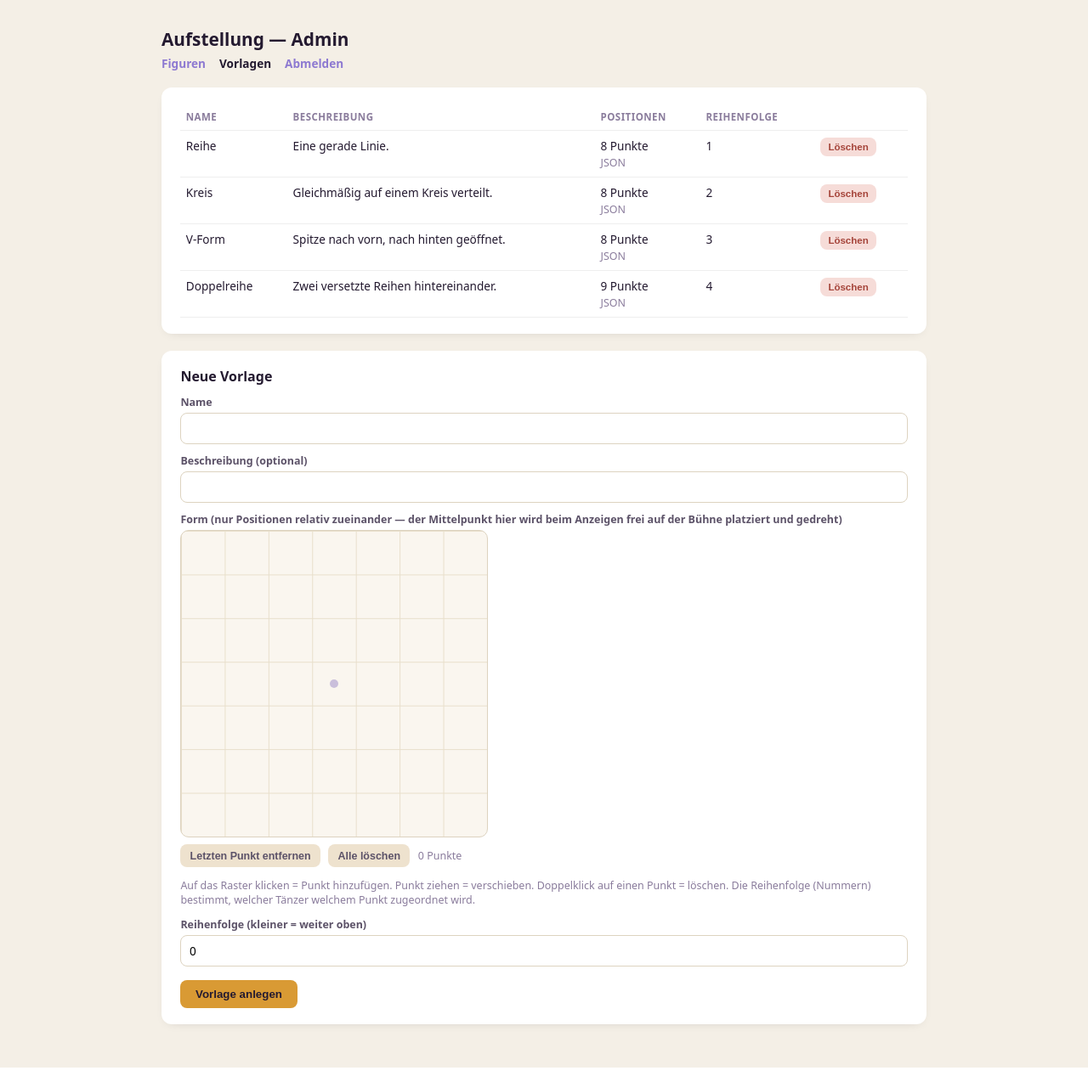
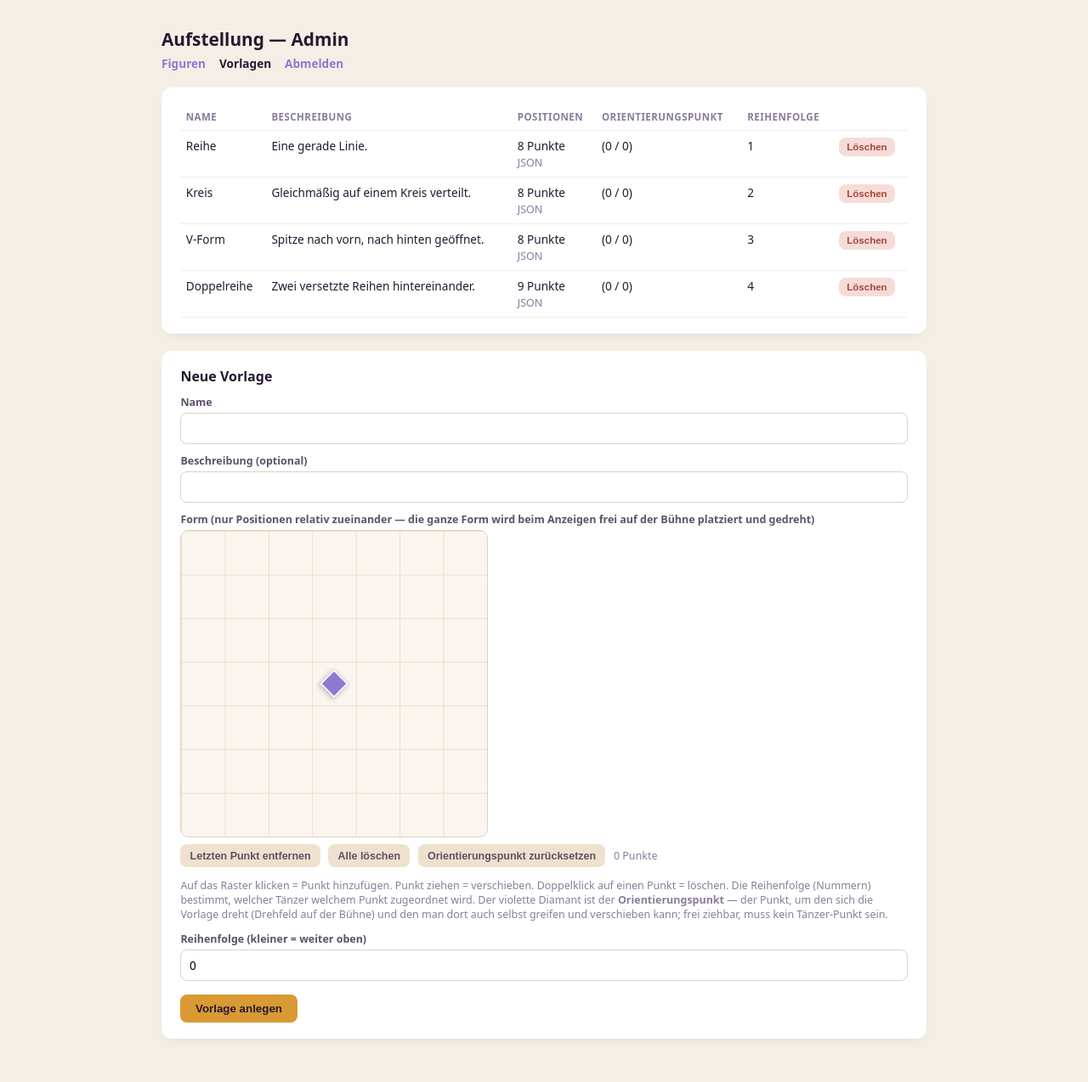
Before and after one commit to Siddo987/formation-builder, a PHP site: page /admin/layouts.php in a window 1280 px wide. Shown: the whole page at 85% size. Run offline with PHP 8.4, Linux system fonts and the light colour scheme; the visitor is signed in with stand-in values (Sample User, id 1); data comes from the database, SQL or seed files in the repository; both versions use the stored data as it was after the commit.

Commit message:
Vorlagen: admin-settable Orientierungspunkt (rotation pivot)
Each Vorlage now has its own origin/pivot point, separate from the
numbered per-dancer positions — settable in the admin grid editor as
a distinct, always-present violet diamond (draggable, not deletable),
stored as origin_x/origin_y (new columns, default 0 — matches the
previous fixed (0,0) pivot exactly for existing rows, with an ALTER
TABLE migration for tables created before this existed). The stage
side renders it as its own distinct grabbable ghost point too
(dragging it moves the whole shape, same as any other point — they
all just update the shared offset) and rotates the whole shape around
it instead of always around (0,0).

Also includes css/stage.css's half of the previous two commits
(roster selection highlight, grabbable crosshair) — same file, hadn't
been staged yet.

Verified with Playwright, including the exact rotated coordinates for
a non-default origin matching the expected rigid-transform math.

Co-Authored-By: Claude Sonnet 5 <noreply@anthropic.com>

```diff
--- a/admin/layouts.php
+++ b/admin/layouts.php
@@ -26,23 +26,27 @@ try {
             $name = trim((string)($_POST['name'] ?? ''));
             $description = trim((string)($_POST['description'] ?? ''));
             $positionsRaw = trim((string)($_POST['positions_json'] ?? ''));
+            $originRaw = trim((string)($_POST['origin_json'] ?? ''));
             $sortOrder = (int)($_POST['sort_order'] ?? 0);
             $decoded = json_decode($positionsRaw, true);
             $validPositions = is_array($decoded) && count($decoded) > 0 && array_reduce($decoded, function ($ok, $p) {
                 return $ok && is_array($p) && isset($p['x']) && isset($p['y']) && is_numeric($p['x']) && is_numeric($p['y']);
             }, true);
+            $originDecoded = json_decode($originRaw, true);
+            $originX = (is_array($originDecoded) && isset($originDecoded['x']) && is_numeric($originDecoded['x'])) ? (float)$originDecoded['x'] : 0.0;
+            $originY = (is_array($originDecoded) && isset($originDecoded['y']) && is_numeric($originDecoded['y'])) ? (float)$originDecoded['y'] : 0.0;
             if ($name === '') {
                 $error = 'Name fehlt.';
             } elseif (!$validPositions) {
                 $error = 'Positions-JSON ist ungültig — erwartet wird eine Liste wie [{"x":0,"y":5},{"x":2,"y":3}].';
             } else {
-                $stmt = db()->prepare('INSERT INTO layouts (id, name, description, positions_json, sort_order) VALUES (?, ?, ?, ?, ?)');
-                $stmt->execute([random_row_id2('lay'), $name, $description, json_encode($decoded, JSON_UNESCAPED_UNICODE), $sortOrder]);
+                $stmt = db()->prepare('INSERT INTO layouts (id, name, description, positions_json, origin_x, origin_y, sort_order) VALUES (?, ?, ?, ?, ?, ?, ?)');
+                $stmt->execute([random_row_id2('lay'), $name, $description, json_encode($decoded, JSON_UNESCAPED_UNICODE), $originX, $originY, $sortOrder]);
                 $notice = 'Vorlage "' . $name . '" angelegt.';
             }
         }
     }
-    $rows = db()->query('SELECT id, name, description, positions_json, sort_order FROM layouts ORDER BY sort_order ASC, name ASC')->fetchAll();
+    $rows = db()->query('SELECT id, name, description, positions_json, origin_x, origin_y, sort_order FROM layouts ORDER BY sort_order ASC, name ASC')->fetchAll();
 } catch (Throwable $e) {
     error_log($e->getMessage());
     $dbError = 'Datenbank nicht erreichbar oder Tabelle "layouts" fehlt — wurde schema.sql schon gegen die echte Datenbank ausgeführt?';
@@ -55,6 +59,10 @@ function describe_positions(string $json): string {
     if (!is_array($p)) return $json;
     $n = count($p);
     return $n . ($n === 1 ? ' Punkt' : ' Punkte');
+}
+function describe_origin($x, $y): string {
+    $fmt = function ($v) { return rtrim(rtrim(sprintf('%.2f', round((float)$v, 2)), '0'), '.'); };
+    return '(' . $fmt($x) . ' / ' . $fmt($y) . ')';
 }
 ?>
 <!doctype html>
@@ -97,11 +105,13 @@ function describe_positions(string $json): string {
     border:1px solid #ddd3c0; border-radius:10px;
     cursor:crosshair; user-select:none; touch-action:none;
   }
-  .vorlage-grid-center{
-    position:absolute; left:50%; top:50%; width:10px; height:10px;
-    transform:translate(-50%,-50%); border-radius:50%;
-    background:#cabfdb; pointer-events:none;
+  .vorlage-origin{
+    position:absolute; width:20px; height:20px;
+    transform:translate(-50%,-50%) rotate(45deg);
+    background:#8d79d1; border:2px solid #fff; box-shadow:0 2px 6px rgba(0,0,0,.25);
+    cursor:grab;
   }
+  .vorlage-origin:active{cursor:grabbing;}
   .vorlage-point{
     position:absolute; width:26px; height:26px;
     transform:translate(-50%,-50%); border-radius:50%;
@@ -127,13 +137,14 @@ function describe_positions(string $json): string {
 
   <div class="card">
     <table>
-      <thead><tr><th>Name</th><th>Beschreibung</th><th>Positionen</th><th>Reihenfolge</th><th></th></tr></thead>
+      <thead><tr><th>Name</th><th>Beschreibung</th><th>Positionen</th><th>Orientierungspunkt</th><th>Reihenfolge</th><th></th></tr></thead>
       <tbody>
       <?php foreach ($rows as $row): ?>
         <tr>
           <td><?= h2($row['name']) ?></td>
           <td><?= h2($row['description']) ?></td>
           <td><?= h2(describe_positions($row['positions_json'])) ?> <details><summary class="hint" style="cursor:pointer;display:inline;">JSON</summary><pre><?= h2($row['positions_json']) ?></pre></details></td>
+          <td><?= h2(describe_origin($row['origin_x'] ?? 0, $row['origin_y'] ?? 0)) ?></td>
           <td><?= h2($row['sort_order']) ?></td>
           <td>
             <form method="post" onsubmit="return confirm('Vorlage wirklich löschen?');">
@@ -145,7 +156,7 @@ function describe_positions(string $json): string {
           </td>
         </tr>
       <?php endforeach; ?>
-      <?php if (!$rows): ?><tr><td colspan="5" class="hint">Noch keine Vorlagen.</td></tr><?php endif; ?>
+      <?php if (!$rows): ?><tr><td colspan="6" class="hint">Noch keine Vorlagen.</td></tr><?php endif; ?>
       </tbody>
     </table>
   </div>
@@ -159,18 +170,23 @@ function describe_positions(string $json): string {
       <input type="text" id="name" name="name" required maxlength="120">
       <label for="description">Beschreibung (optional)</label>
       <input type="text" id="description" name="description" maxlength="255">
-      <label>Form (nur Positionen relativ zueinander — der Mittelpunkt hier wird beim Anzeigen frei auf der Bühne platziert und gedreht)</label>
-      <div class="vorlage-grid" id="vorlageGrid"><div class="vorlage-grid-center"></div></div>
+      <label>Form (nur Positionen relativ zueinander — die ganze Form wird beim Anzeigen frei auf der Bühne platziert und gedreht)</label>
+      <div class="vorlage-grid" id="vorlageGrid"></div>
       <div class="vorlage-toolbar">
         <button type="button" class="secondary" id="vorlageUndoBtn">Letzten Punkt entfernen</button>
         <button type="button" class="secondary" id="vorlageClearBtn">Alle löschen</button>
+        <button type="button" class="secondary" id="vorlageOriginResetBtn">Orientierungspunkt zurücksetzen</button>
         <span class="hint" id="vorlagePointCount">0 Punkte</span>
       </div>
       <p class="hint">
         Auf das Raster klicken = Punkt hinzufügen. Punkt ziehen = verschieben. Doppelklick auf einen Punkt = löschen.
         Die Reihenfolge (Nummern) bestimmt, welcher Tänzer welchem Punkt zugeordnet wird.
+        Der violette Diamant ist der <strong>Orientierungspunkt</strong> — der Punkt, um den sich die Vorlage
+        dreht (Drehfeld auf der Bühne) und den man dort auch selbst greifen und verschieben kann; frei ziehbar,
+        muss kein Tänzer-Punkt sein.
       </p>
       <input type="hidden" name="positions_json" id="positions_json" value="[]">
+      <input type="hidden" name="origin_json" id="origin_json" value='{"x":0,"y":0}'>
       <label for="sort_order">Reihenfolge (kleiner = weiter oben)</label>
       <input type="number" id="sort_order" name="sort_order" value="0">
       <button type="submit">Vorlage anlegen</button>
@@ -182,8 +198,10 @@ function describe_positions(string $json): string {
   var GRID_MIN = -7, GRID_MAX = 7, GRID_SPAN = 14;
   var grid = document.getElementById('vorlageGrid');
   var field = document.getElementById('positions_json');
+  var originField = document.getElementById('origin_json');
   var countEl = document.getElementById('vorlagePointCount');
   var points = [];
+  var origin = {x: 0, y: 0};
   var suppressNextClick = false;
 
   function toPercent(v){ return ((v - GRID_MIN) / GRID_SPAN) * 100; }
@@ -192,12 +210,49 @@ function describe_positions(string $json): string {
 
   function sync(){
     field.value = JSON.stringify(points);
+    originField.value = JSON.stringify(origin);
     countEl.textContent = points.length + (points.length === 1 ? ' Punkt' : ' Punkte');
     render();
   }
 
+  // The orientation point ("Orientierungspunkt") is its own always-present, non-deletable marker
+  // — a diamond distinct from the numbered dancer-slot dots — draggable the same way, but not
+  // tied to any dancer. It's the rotation pivot on the stage side (see js/stage.js's
+  // layoutPointToStage), so unlike the numbered points, dragging it never adds/removes anything.
+  function renderOrigin(){
+    var el = grid.querySelector('.vorlage-origin');
+    if(!el){
+      el = document.createElement('div');
+      el.className = 'vorlage-origin';
+      el.title = 'Orientierungspunkt — Drehpunkt der Vorlage; ziehen zum Verschieben';
+      el.addEventListener('pointerdown', function(e){
+        e.preventDefault(); e.stopPropagation();
+        try{ el.setPointerCapture(e.pointerId); }catch(err){}
+        function onMove(ev){
+          var rect = grid.getBoundingClientRect();
+          var px = ((ev.clientX - rect.left) / rect.width) * 100;
+          var py = ((ev.clientY - rect.top) / rect.height) * 100;
+          origin = { x: snap(toGrid(px)), y: snap(toGrid(py)) };
+          sync();
+        }
+        function onUp(){
+          suppressNextClick = true;
+          try{ el.releasePointerCapture(e.pointerId); }catch(err){}
+          el.removeEventListener('pointermove', onMove);
+          el.removeEventListener('pointerup', onUp);
+        }
+        el.addEventListener('pointermove', onMove);
+        el.addEventListener('pointerup', onUp);
+      });
+      grid.appendChild(el);
+    }
+    el.style.left = toPercent(origin.x) + '%';
+    el.style.top = toPercent(origin.y) + '%';
+  }
+
   function render(){
     grid.querySelectorAll('.vorlage-point').forEach(function(el){ el.remove(); });
+    renderOrigin();
     points.forEach(function(p, i){
       var el = document.createElement('div');
       el.className = 'vorlage-point';
@@ -251,6 +306,10 @@ function describe_positions(string $json): string {
     points = [];
     sync();
   });
+  document.getElementById('vorlageOriginResetBtn').addEventListener('click', function(){
+    origin = {x: 0, y: 0};
+    sync();
+  });
 
   sync();
 })();
--- a/api/lib/db.php
+++ b/api/lib/db.php
@@ -68,6 +68,13 @@ function db_ensure_schema(): void {
         name TEXT NOT NULL,
         description TEXT,
         positions_json TEXT NOT NULL,
+        origin_x REAL NOT NULL DEFAULT 0,
+        origin_y REAL NOT NULL DEFAULT 0,
         sort_order INTEGER NOT NULL DEFAULT 0
     )");
+    // Migration for a dev sqlite file created before origin_x/origin_y existed — CREATE TABLE IF
+    // NOT EXISTS above is a no-op against an already-existing table, so add the columns directly;
+    // ignore the error if they're already there (older sqlite has no ADD COLUMN IF NOT EXISTS).
+    try { $pdo->exec("ALTER TABLE layouts ADD COLUMN origin_x REAL NOT NULL DEFAULT 0"); } catch (Throwable $e) {}
+    try { $pdo->exec("ALTER TABLE layouts ADD COLUMN origin_y REAL NOT NULL DEFAULT 0"); } catch (Throwable $e) {}
 }
```
Also changed, not shown: api/layouts.php (+11 -6 lines), css/stage.css (+21 -2 lines), schema.sql (+18 -5 lines).
